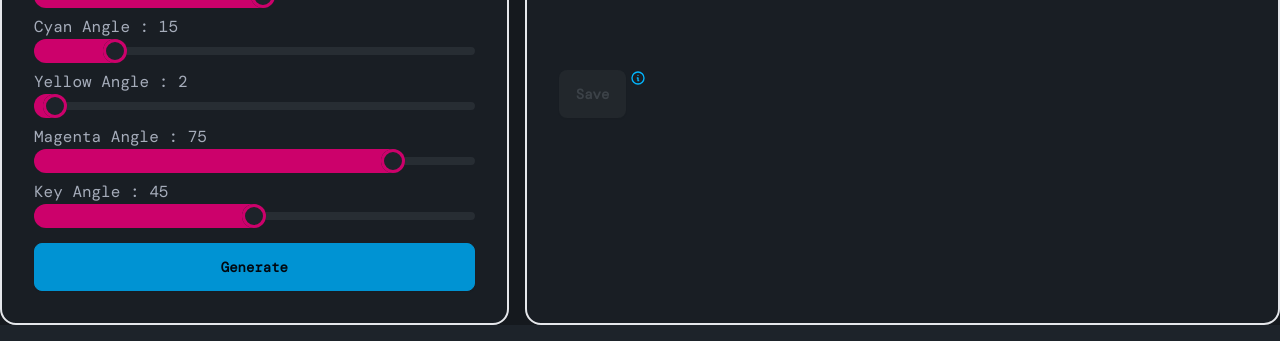
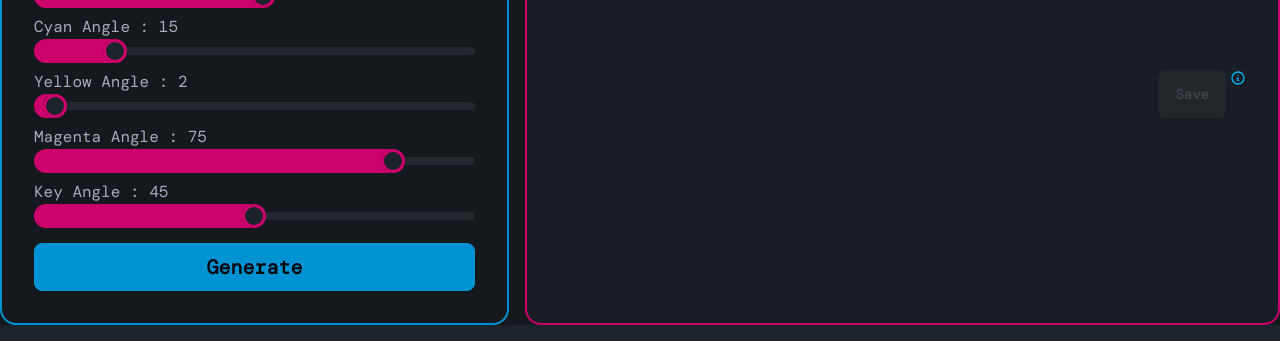
Before and after one commit to guillaume-gomez/halftone-and-cie, a React (Vite) app: page / in a window 1280 px wide. Shown: the part 372-713 px from the top of the page. Built offline with nearby package versions, Linux system fonts and the light colour scheme.

Commit message:
update the design + the logo

```diff
--- a/index.html
+++ b/index.html
@@ -2,7 +2,7 @@
 <html lang="en">
   <head>
     <meta charset="UTF-8" />
-    <link rel="icon" type="image/svg+xml" href="/vite.svg" />
+    <link rel="icon" type="image/svg+xml" href="/logo.png" />
     <meta name="viewport" content="width=device-width, initial-scale=1.0" />
     <title>Halftone and Cie</title>
   </head>
--- a/src/App.tsx
+++ b/src/App.tsx
@@ -67,7 +67,7 @@ function App() {
     <div className="bg-base-300 flex flex-col gap-4">
       <Navbar />
       <div className="flex md:flex-row flex-col gap-4">
-        <Card title="Settings">
+        <Card title="Settings" className="border-primary">
           <InputFileWithPreview onChange={uploadImage} value={image} />
             <div
               role="tablist"
@@ -108,21 +108,23 @@ function App() {
               }
               </div>
               <button
-                className="btn btn-primary w-full"
+                className="btn btn-primary w-full text-xl"
                 onClick={generateButton}
               >
                 Generate
               </button>
         </Card>
-        <Card title="Result" className="bg-base-200 w-full">
+        <Card title="Result" className="bg-base-200 w-full border-secondary">
           <canvas ref={canvasBufferRef} style={{display: "none"}} />
           <canvas ref={canvasRef} />
+          <div className="flex flex-row justify-end">
             <SaveImageButton
              label={"Save"}
              canvasRef={canvasRef}
              filename={"halftone-and-cie"}
              disabled={!canvasRef.current}
             />
+          </div>
         </Card>
       </div>
     </div>
```
Also changed, not shown: public/logo.png (added), 1 other file (tests, documents, lock files or other folders). Lines whose indentation alone changed are shown as unchanged.
